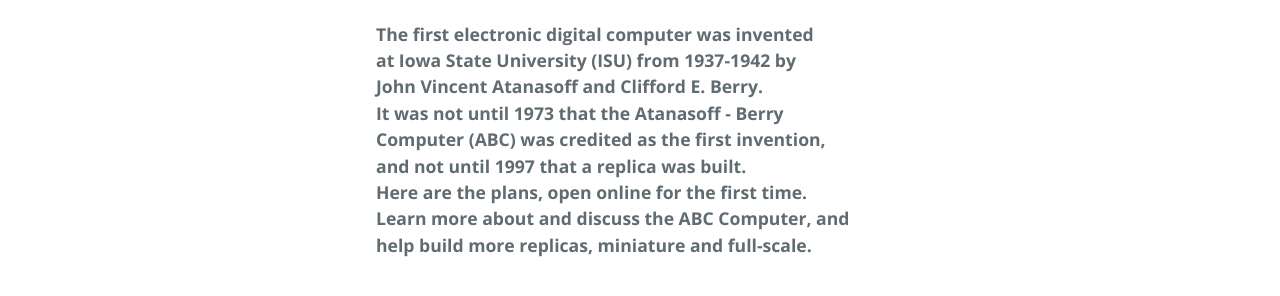
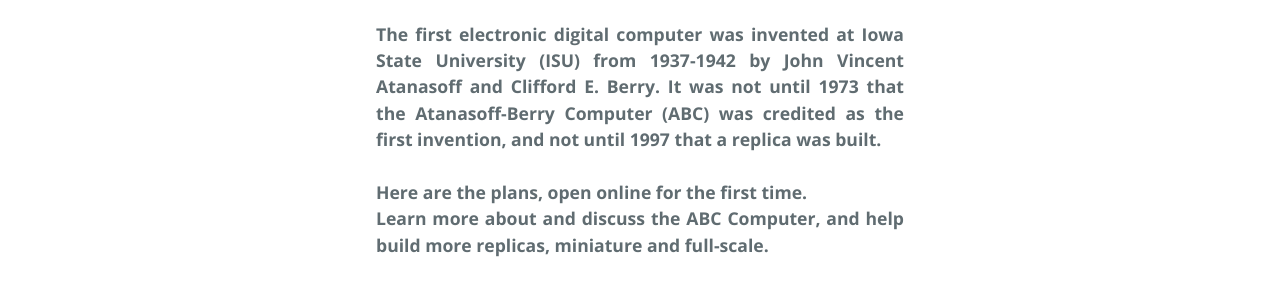
Before and after one commit to abccomputer/replica, a plain HTML site: page index.html in a window 1280 px wide. Shown: the part 652-948 px from the top of the page. Drawn offline with nearby package versions, Linux system fonts and the light colour scheme.

Commit message:
Update index.html

```diff
--- a/index.html
+++ b/index.html
@@ -31,18 +31,17 @@
 
       <p>
       <b>
-        <div class="center-justified">
+<div class="center-justified"><b>
 The first electronic digital computer was invented
-<br>at Iowa State University (ISU) from 1937-1942 by
-<br>John Vincent Atanasoff and Clifford E. Berry.
-<br>It was not until 1973 that the Atanasoff - Berry
-<br>Computer (ABC) was credited as the first invention,
-<br>and not until 1997 that a replica was built.
-<br>Here are the plans, open online for the first time.
+at Iowa State University (ISU) from 1937-1942 by
+John Vincent Atanasoff and Clifford E. Berry. It was not until 1973 that the Atanasoff-Berry
+Computer (ABC) was credited as the first invention,
+and not until 1997 that a replica was built.
+<br><br>Here are the plans, open online for the first time.
 <br>Learn more about and discuss the ABC Computer, and
-<br>help build more replicas, miniature and full-scale.
+help build more replicas, miniature and full-scale.
 
-      </div>
+      </b></div>
 
       </p>
 
```
